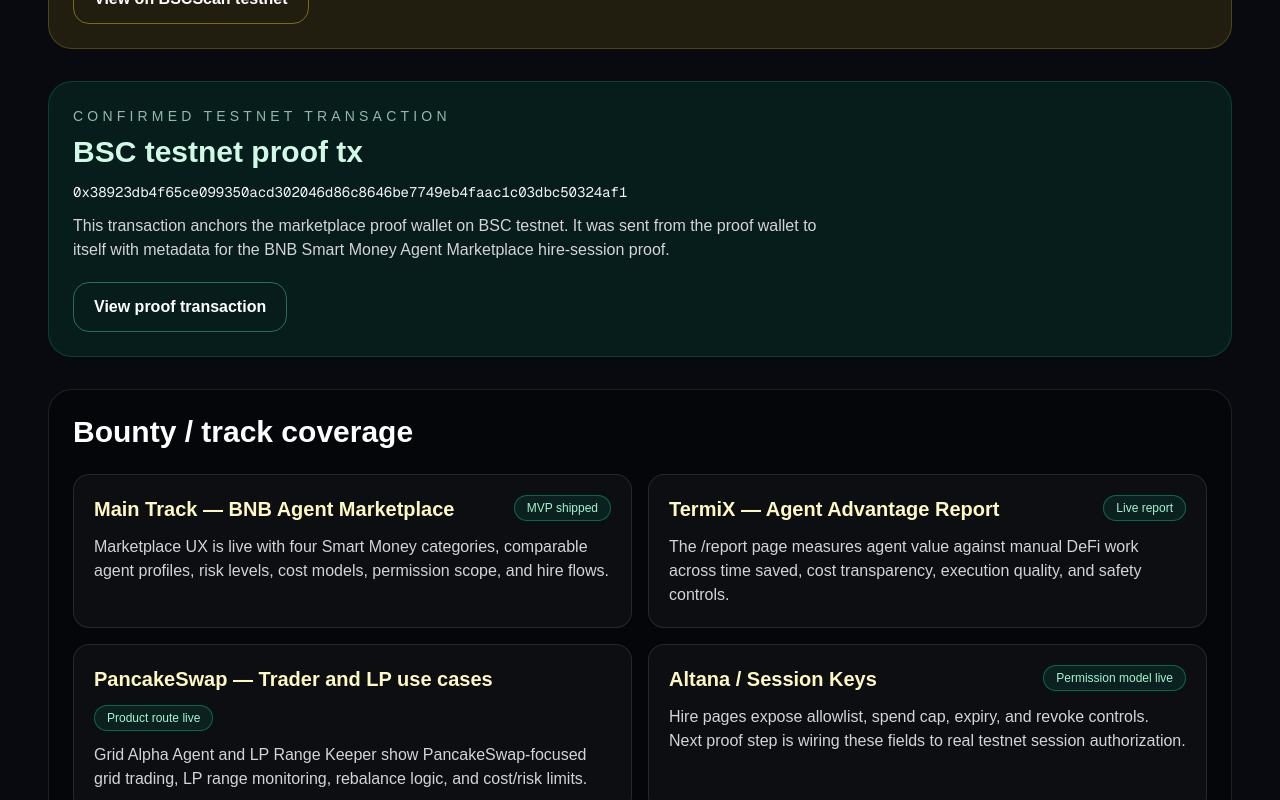
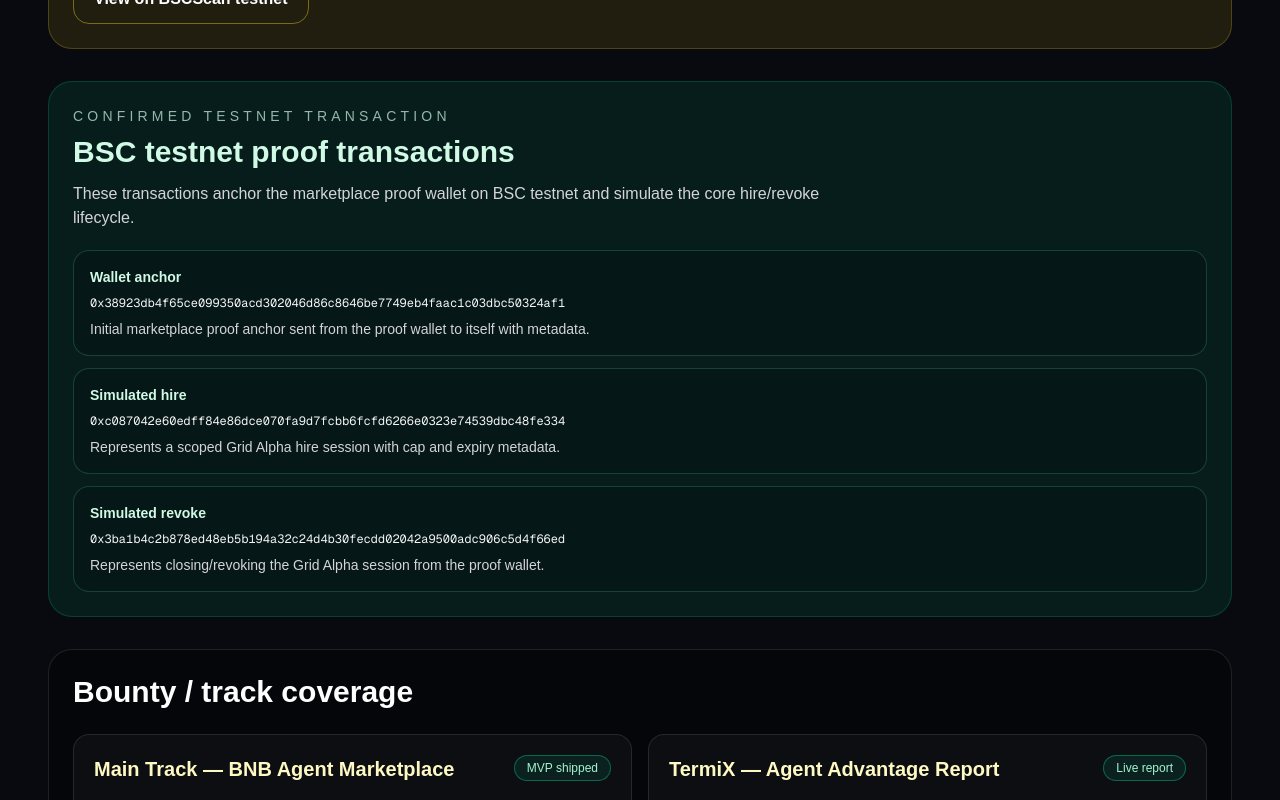
Before and after one commit to 7777chu/bnb-smart-money-agent-marketplace, a Next.js app in the folder app/: page /proof in a window 1280 px wide. Shown: the part 900-1700 px from the top of the page. Built offline with nearby package versions, Linux system fonts and the light colour scheme.

Commit message:
docs: add hire and revoke testnet proof txs

```diff
--- a/app/src/app/proof/page.tsx
+++ b/app/src/app/proof/page.tsx
@@ -10,7 +10,24 @@
 const testnetWallet = "0x617f44e176fd0163614761c4a2bb901650aeab66";
 const testnetWalletExplorer = `https://testnet.bscscan.com/address/${testnetWallet}`;
 const testnetProofTx = "0x38923db4f65ce099350acd302046d86c8646be7749eb4faac1c03dbc50324af1";
-const testnetProofTxExplorer = `https://testnet.bscscan.com/tx/${testnetProofTx}`;
+
+const proofTransactions = [
+  {
+    label: "Wallet anchor",
+    hash: testnetProofTx,
+    detail: "Initial marketplace proof anchor sent from the proof wallet to itself with metadata.",
+  },
+  {
+    label: "Simulated hire",
+    hash: "0xc087042e60edff84e86dce070fa9d7fcbb6fcfd6266e0323e74539dbc48fe334",
+    detail: "Represents a scoped Grid Alpha hire session with cap and expiry metadata.",
+  },
+  {
+    label: "Simulated revoke",
+    hash: "0x3ba1b4c2b878ed48eb5b194a32c24d4b30fecdd02042a9500adc906c5d4f66ed",
+    detail: "Represents closing/revoking the Grid Alpha session from the proof wallet.",
+  },
+];
 
 const proofTracks = [
   {
@@ -42,7 +59,7 @@
 const nextProofItems = [
   ["BSC testnet wallet", `${testnetWallet} — public address added for proof artifacts.`],
   ["Agent identity", "Register or mock ERC-8004-style identity and link it from each profile."],
-  ["Testnet tx hashes", `${testnetProofTx} — confirmed BSC testnet proof transaction.`],
+  ["Testnet tx hashes", "Three confirmed BSC testnet proof transactions: wallet anchor, simulated hire, and simulated revoke."],
   ["BNB Agent Studio", "Run BNB Agent Studio CLI and commit command output/screenshots as proof artifacts."],
 ];
 
@@ -104,15 +121,19 @@
 
         <section className="rounded-3xl border border-emerald-400/20 bg-emerald-400/10 p-6">
           <p className="text-sm uppercase tracking-[0.3em] text-emerald-100/70">Confirmed testnet transaction</p>
-          <h2 className="mt-2 text-3xl font-bold text-emerald-100">BSC testnet proof tx</h2>
-          <p className="mt-3 break-words font-mono text-sm text-zinc-100">{testnetProofTx}</p>
+          <h2 className="mt-2 text-3xl font-bold text-emerald-100">BSC testnet proof transactions</h2>
           <p className="mt-3 max-w-3xl text-zinc-300">
-            This transaction anchors the marketplace proof wallet on BSC testnet. It was sent from the proof wallet to itself
-            with metadata for the BNB Smart Money Agent Marketplace hire-session proof.
+            These transactions anchor the marketplace proof wallet on BSC testnet and simulate the core hire/revoke lifecycle.
           </p>
-          <a className="mt-5 inline-flex rounded-2xl border border-emerald-300/40 px-5 py-3 font-bold text-emerald-100 transition hover:bg-emerald-300 hover:text-black" href={testnetProofTxExplorer} target="_blank">
-            View proof transaction
-          </a>
+          <div className="mt-5 grid gap-3">
+            {proofTransactions.map((tx) => (
+              <a key={tx.hash} className="rounded-2xl border border-emerald-300/20 bg-black/20 p-4 transition hover:border-emerald-300/60 hover:bg-emerald-300/10" href={`https://testnet.bscscan.com/tx/${tx.hash}`} target="_blank">
+                <p className="text-sm font-bold text-emerald-100">{tx.label}</p>
+                <p className="mt-2 break-words font-mono text-xs text-zinc-100">{tx.hash}</p>
+                <p className="mt-2 text-sm text-zinc-300">{tx.detail}</p>
+              </a>
+            ))}
+          </div>
         </section>
 
         <section className="rounded-3xl border border-white/10 bg-black/30 p-6">
```
Also changed, not shown: 1 other file (tests, documents, lock files or other folders).
